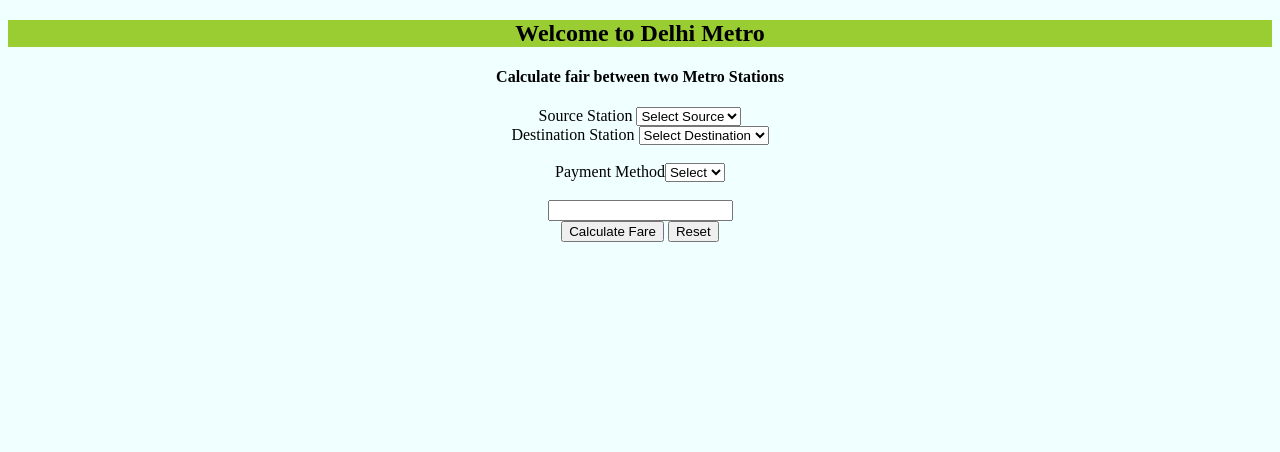
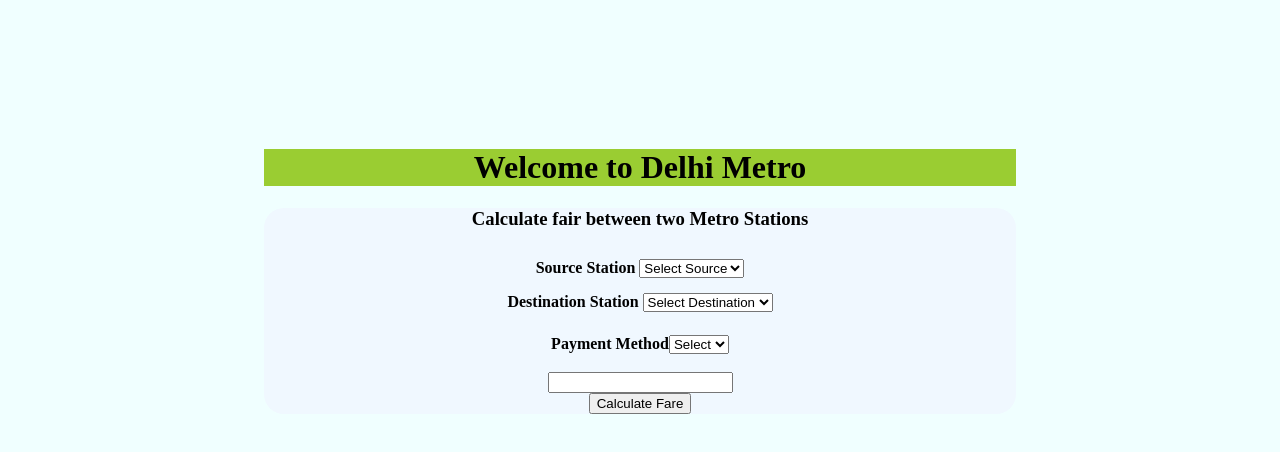
Before and after one commit to savan-jft/Project-DelhiMetro_FairCalculation, a plain HTML site: page index.html in a window 1280 px wide. Drawn offline with Linux system fonts and the light colour scheme.

Commit message:
done css and some other functionalities

```diff
--- a/index.css
+++ b/index.css
@@ -1,22 +1,40 @@
 .body{
     background-color: azure;
-
+    position: relative;
+    padding-left: 20vw;
+    padding-top: 15vh;
+    padding-right: 20vw;
 }
 
-.h2{
+.h1{
     text-align: center;
     background-color: yellowgreen;
 }
 
-.h4{
+.h3{
     text-align: center;
 }
 
 .container{
     text-align: center;
-    background-image: ;
+    border-radius: 20px;
+    background-color: aliceblue;
 }
 
 .Source-Station{
     text-align: center;
+    padding: 10px;
+    border-radius: 20px;
+    font-weight: bold;
 }
+
+.Destination-Station{
+    text-align: center;
+    padding: 5px;
+    font-weight: bold;
+}
+
+.Payment-Method{
+    text-align: center;
+    font-weight: bold;
+}
--- a/index.html
+++ b/index.html
@@ -8,9 +8,10 @@
     <link rel="stylesheet" href="index.css">
 </head>
 <body class="body">
-    <h2 class="h2">Welcome to Delhi Metro</h2>
-    <h4 class="h4">Calculate fair between two Metro Stations</h4>
+    <h1 class="h1">Welcome to Delhi Metro</h2>
+
     <div class="container">
+        <h3 class="h3">Calculate fair between two Metro Stations</h3>
         <div>
         <div class="Source-Station">
             Source Station <select name="" id="sourceStation" onchange="onSelectSource()">
@@ -18,7 +19,7 @@
             </select>
         </div>
 
-        <div class="Destination Station">
+        <div class="Destination-Station">
             Destination Station <select name="" id="destStation" onchange="onSelectDest()">
                 <option value="default" id="">Select Destination</option>
             </select>
@@ -41,7 +42,6 @@
 
         <div class="calculateFare">
             <button class="Calculate-Fare" onclick="calFare()">Calculate Fare</button>
-            <button class="reset">Reset</button>
         </div>
     </div>
 
--- a/stationList.js
+++ b/stationList.js
@@ -15,9 +15,6 @@ function onSelectSource(){
     var source = document.getElementById('sourceStation').selectedIndex;
     console.log(source);
 }
-//console.log(source);
-
-
 
 // Selecting Destination and getting its value
 var selectDestination = document.getElementById("destStation"), stationList;
@@ -35,9 +32,7 @@ function onSelectDest(){
     console.log(destination);
 }
 
-
-
-//getting payment method
+// getting payment method
 
 function paymentMethod(){
     var payMethod = document.getElementById('payMethod').selectedIndex;
@@ -45,12 +40,9 @@ function paymentMethod(){
     console.log(method);
 }
 
+
+
 //console.log(method);
 
 
 // calculating fare between stations
-
-var a = 10;
-var b = 1;
-var value = Math.abs(b-a);
-//console.log(value)
```
Also changed, not shown: calculateFare.js (+6 -6 lines).
